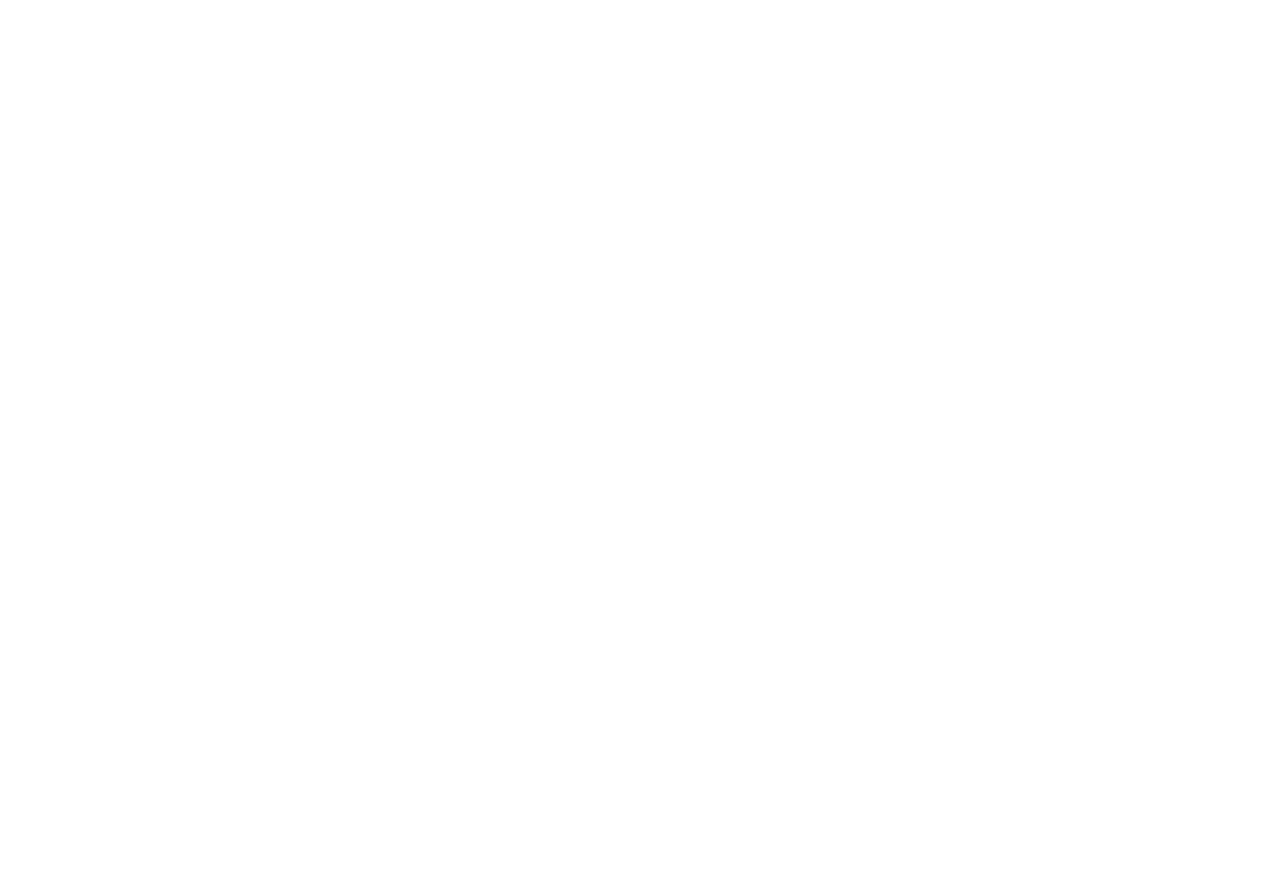
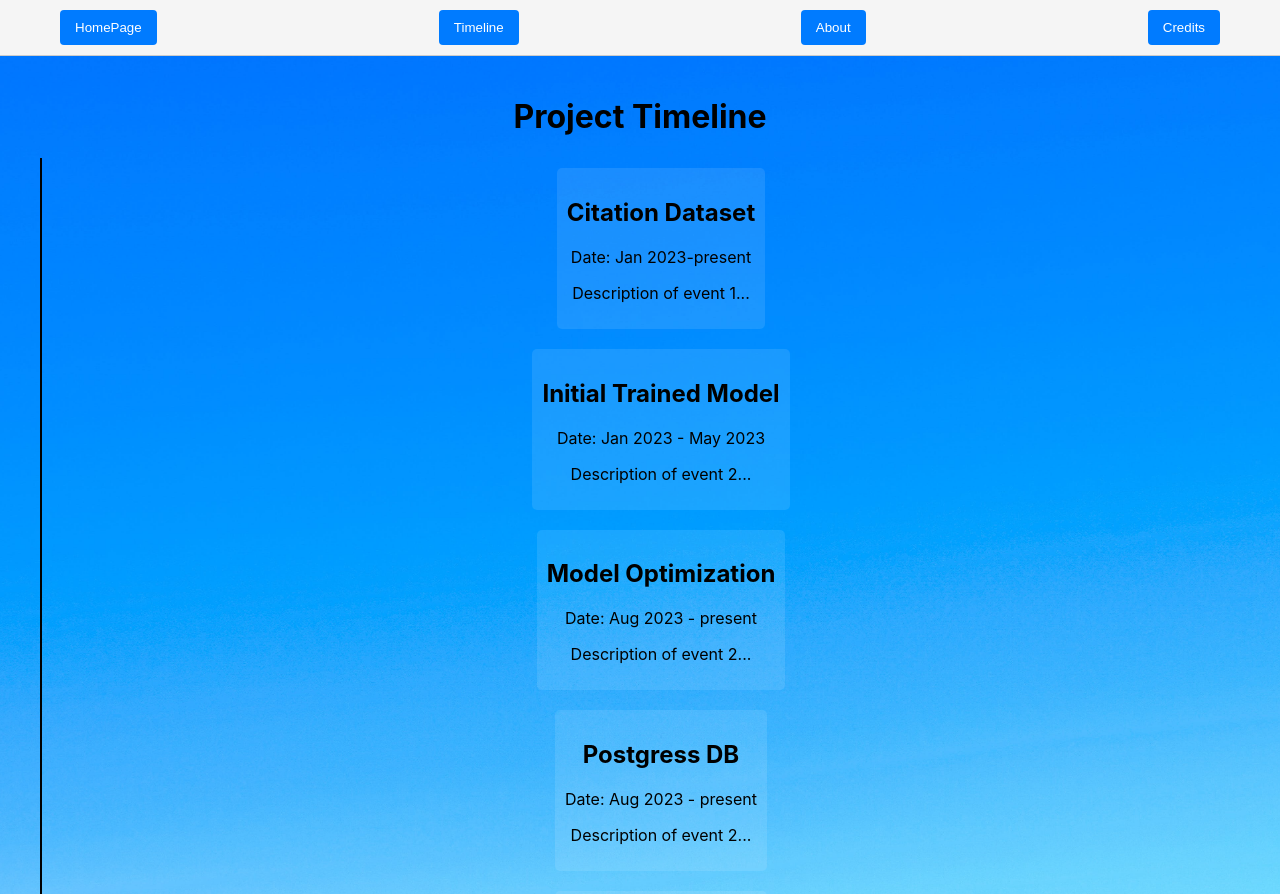
Before and after one commit to danielkopp4/Citation-Forecaster, a React (Create React App) app in the folder webApp/prediction_ui/: page /timeline in a window 1280 px wide. Before the commit this address had no page. Shown: the top 894 px of the page. Before the commit the page ends 800 px from the top, so only its background shows below. Built offline with nearby package versions, Linux system fonts and the light colour scheme.

Commit message:
Added Background and Timeline

```diff
--- a/webApp/prediction_ui/src/App.js
+++ b/webApp/prediction_ui/src/App.js
@@ -3,6 +3,7 @@
 import { BrowserRouter as Router, Route, Routes } from 'react-router-dom';
 import HomePage from './componenets/HomePage';
 import AboutPage from './componenets/AboutPage';
+import TimelinePage from './componenets/TimelinePage';
 
 function App() {
   return (
@@ -10,6 +11,7 @@
       <Routes>
         <Route path="/" element={<HomePage />} />
         <Route path="/about" element={<AboutPage />} />
+        <Route path="/timeline" element={<TimelinePage />} />
       </Routes>
     </Router>
   );
--- a/webApp/prediction_ui/src/componenets/AboutPage.css
+++ b/webApp/prediction_ui/src/componenets/AboutPage.css
@@ -1,8 +1,8 @@
 .about-container {
-    background-image: url('./neuralNet.jpg');
+    background-image: url('./background.jpg');
     background-size: cover;
     background-position: center;
-    color: white;
+    color: black;
     padding: 20px;
     text-align: center;
   }
--- a/webApp/prediction_ui/src/componenets/AboutPage.js
+++ b/webApp/prediction_ui/src/componenets/AboutPage.js
@@ -3,17 +3,24 @@
 
 function AboutPage() {
   return (
+    <div>
+        <div className="navbar">
+            <button onClick={() => console.log("Button 1 clicked!")}>HomePage</button>
+            <button onClick={() => console.log("Button 2 clicked!")}>History</button>
+            <button onClick={() => console.log("Button 3 clicked!")}>About</button>
+            <button onClick={() => console.log("Button 4 clicked!")}>Credits</button>
+        </div>
         <div className="about-container">
         <h1>About Our Project</h1>
-      <p>This project is a web application designed to</p>
-      <p>Key Features:</p>
+        <p>"ReadMe"</p>
         <ul>
         This project analyzes publications to predict the number of citations of a publication. This work introduces a dataset that contains the publications from the [arxiv dataset](https://www.kaggle.com/datasets/Cornell-University/arxiv) and combines it with the citation count from the [cross ref API](https://www.crossref.org/services/cited-by/). The download script merges these two sources to get a novel dataset that can be used to determine relationships in acedemic citations.
 
     The citation count has alreay been downloaded and included in the data folder as it requires muliple days to download the full count for all 1.7 million publications. The download was run April 2023. To update the citation count simple delete the `complete.data` file and see the downloading section to see how to redownload the data.
 
-To download the code run `git clone git@github.com:danielkopp4/citation_prediction.git` or `git clone https://github.com/danielkopp4/citation_prediction.git` for HTTP.
+    <p>To download the code run `git clone git@github.com:danielkopp4/citation_prediction.git` or `git clone https://github.com/danielkopp4/citation_prediction.git` for HTTP.</p>
         </ul>
+        </div>
     </div>
   );
 }
--- /dev/null
+++ b/webApp/prediction_ui/src/componenets/TimelinePage.css
@@ -0,0 +1,30 @@
+.timeline-container {
+    /* Mimic About page style */
+    background-image: url('background.jpg');
+    background-size: cover;
+    background-position: center;
+    color: black;
+    padding: 20px;
+    text-align: center;
+  }
+
+  .timeline {
+    border-left: 2px solid black;
+    margin-left: 20px;
+    padding: 10px;
+  }
+
+  .timeline-event {
+    position: relative;
+    margin-bottom: 20px;
+  }
+
+  .timeline-event .event-content {
+    border-radius: 5px;
+    padding: 10px;
+    background-color: rgba(255, 255, 255, 0.1); /* Semi-transparent white */
+    display: inline-block;
+    margin-left: 20px;
+  }
+
+  /* Add more styles as needed */
--- /dev/null
+++ b/webApp/prediction_ui/src/componenets/TimelinePage.js
@@ -0,0 +1,58 @@
+import React from 'react';
+import './TimelinePage.css';
+
+function TimelinePage() {
+  return (
+    <div>
+      <div className="navbar">
+          <button onClick={() => console.log("Button 1 clicked!")}>HomePage</button>
+          <button onClick={() => console.log("Button 2 clicked!")}>Timeline</button>
+          <button onClick={() => console.log("Button 3 clicked!")}>About</button>
+          <button onClick={() => console.log("Button 4 clicked!")}>Credits</button>
+      </div>
+      <div className="timeline-container">
+        <h1>Project Timeline</h1>
+        <div className="timeline">
+          {/* Timeline events */}
+          <div className="timeline-event">
+            <div className="event-content">
+              <h2>Citation Dataset</h2>
+              <p>Date: Jan 2023-present</p>
+              <p>Description of event 1...</p>
+            </div>
+          </div>
+          <div className="timeline-event">
+            <div className="event-content">
+              <h2>Initial Trained Model</h2>
+              <p>Date: Jan 2023 - May 2023</p>
+              <p>Description of event 2...</p>
+            </div>
+          </div>
+          <div className="timeline-event">
+            <div className="event-content">
+              <h2>Model Optimization</h2>
+              <p>Date: Aug 2023 - present</p>
+              <p>Description of event 2...</p>
+            </div>
+          </div>
+          <div className="timeline-event">
+            <div className="event-content">
+              <h2>Postgress DB</h2>
+              <p>Date: Aug 2023 - present</p>
+              <p>Description of event 2...</p>
+            </div>
+          </div>
+          <div className="timeline-event">
+            <div className="event-content">
+              <h2>React UI</h2>
+              <p>Date: Aug 2023 - present</p>
+              <p>Description of event 2...</p>
+            </div>
+          </div>
+        </div>
+      </div>
+    </div>
+  );
+}
+
+export default TimelinePage;
```
Also changed, not shown: webApp/prediction_ui/src/componenets/background.jpg (added), 1 other file (tests, documents, lock files or other folders). Lines whose indentation alone changed are shown as unchanged.
